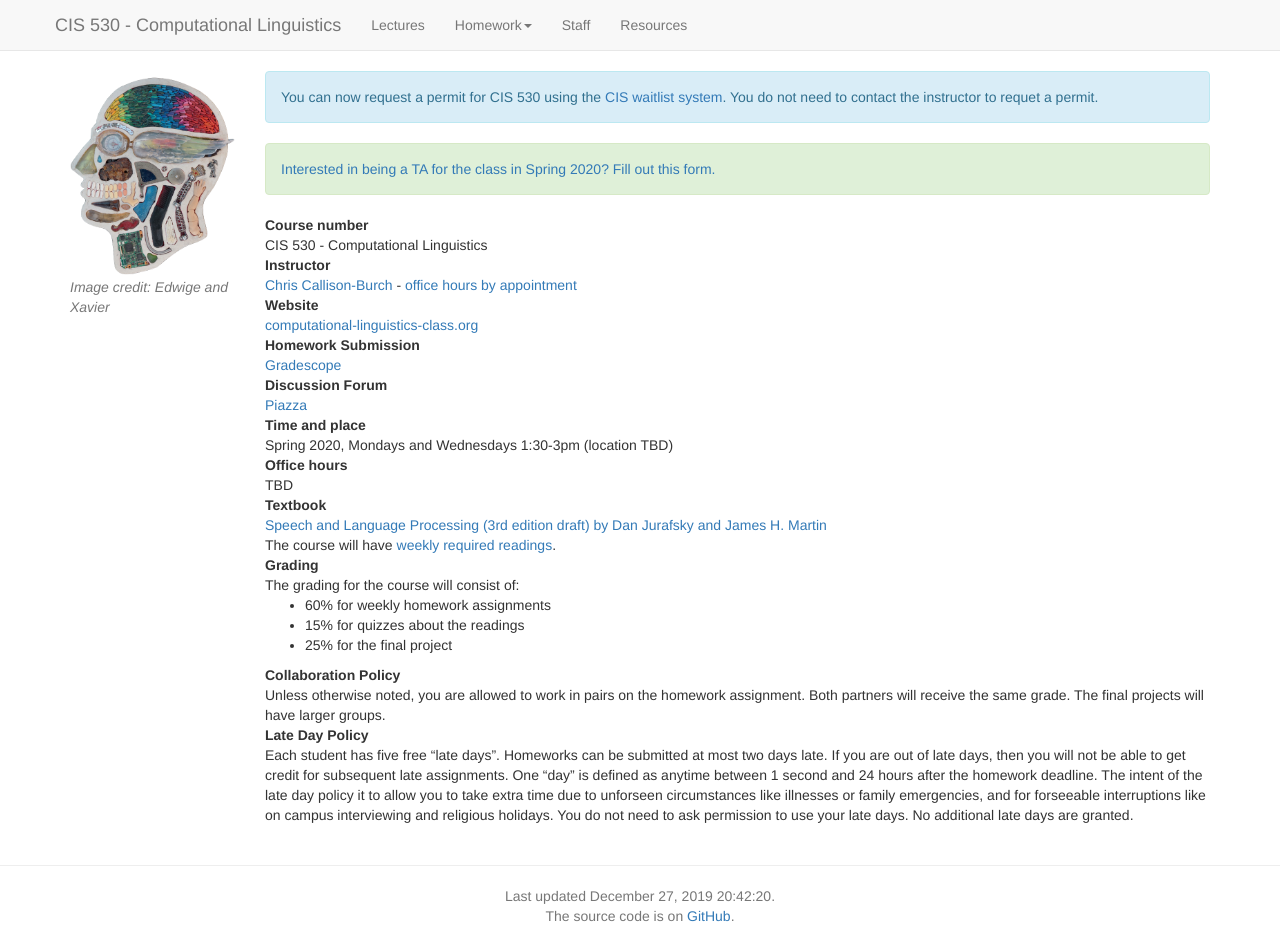
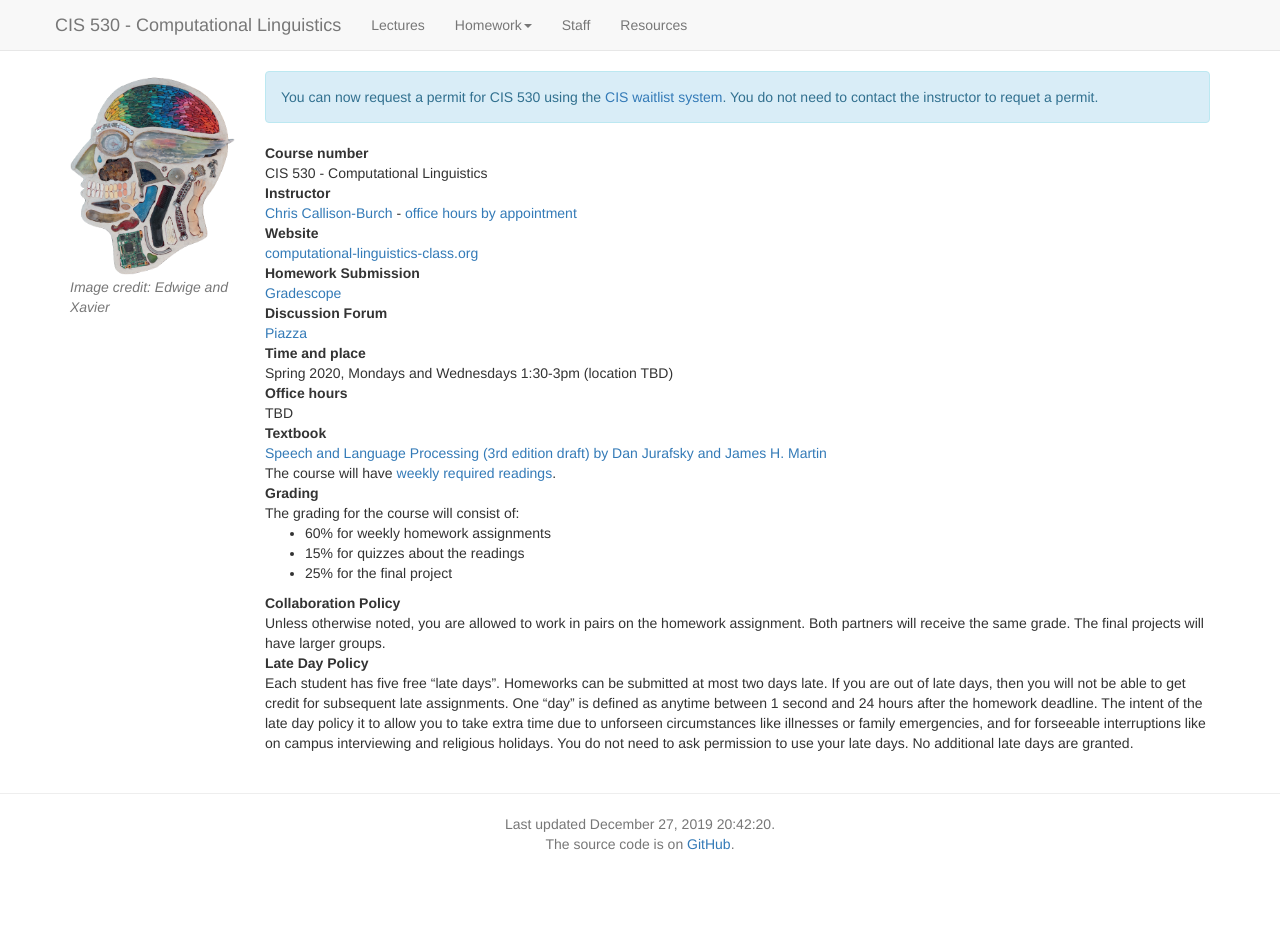
Before and after one commit to computational-linguistics-class/computational-linguistics-class.github.io, a Jekyll site: the page built from index.md, in a window 1280 px wide. Built offline with Jekyll 4.4.1, drawn with Linux system fonts in a browser that asks for light colours; nearby versions of some CDN libraries; a script that is not in the unit is left out; after the commit the page ends 900 px from its top, so only the background shows below that.

Commit message:
Link to Piazza

```diff
--- a/index.md
+++ b/index.md
@@ -12,10 +12,6 @@
 You can now request a permit for CIS 530 using the [CIS waitlist system](https://forms.cis.upenn.edu/waitlist/). You do not need to contact the instructor to requet a permit.
 </div>
 
-
-<div class="alert alert-success" markdown="1">
-[Interested in being a TA for the class in Spring 2020?  Fill out this form.](https://docs.google.com/forms/d/e/1FAIpQLSepw5mcFtIGBlziBEaspUAMCzw2MkAjsej_rpOCRj0-ObS5wA/viewform?usp=sf_link)
-</div>
 
 
 <!-- Display an alert about upcoming homework assignments -->
@@ -57,7 +53,7 @@
 : [Gradescope](XXX)
 
 Discussion Forum
-: [Piazza](XXX)
+: [Piazza](piazza.com/upenn/spring2020/cis530)
 
 Time and place
 : Spring 2020, Mondays and Wednesdays 1:30-3pm (location TBD)
```
